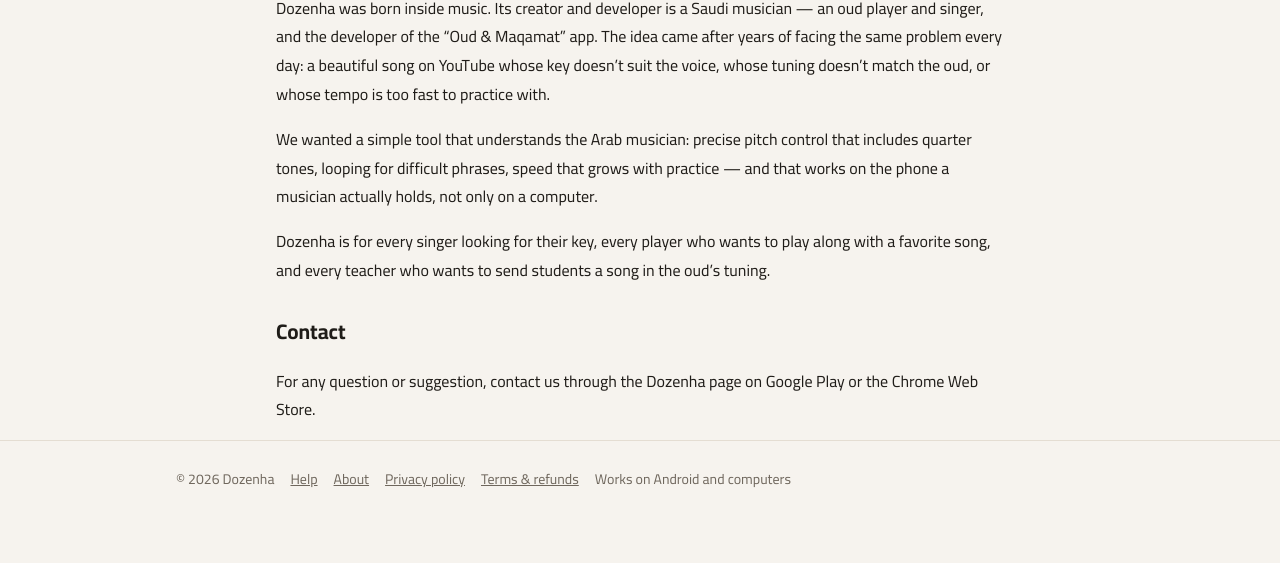
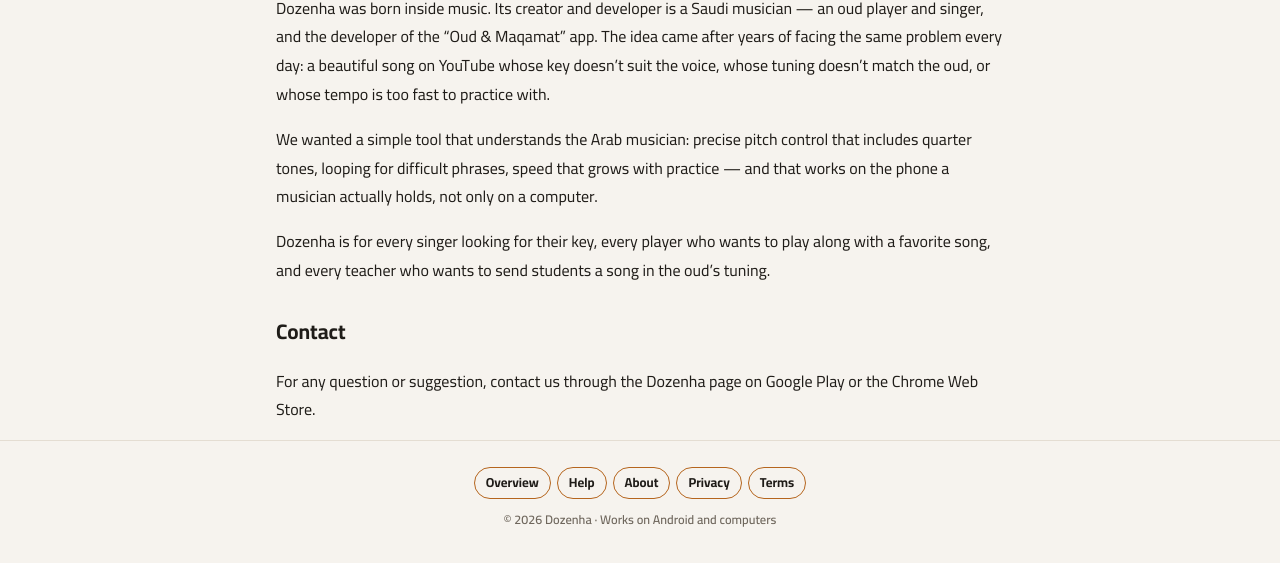
Before and after one commit to youbaju/dozenha, a plain HTML site: page about.html in a window 1280 px wide. Shown: the part 171-734 px from the top of the page. Drawn offline with Linux system fonts and the light colour scheme.

Commit message:
Site: hide app icon, add Overview

```diff
--- a/about.html
+++ b/about.html
@@ -70,8 +70,14 @@ footer a{color:var(--muted)}
 .from-app #langbtn{display:none!important}
 nav .links a{white-space:nowrap}:root[data-theme="dark"] .backapp{color:#1a120a!important}
 .from-app nav .wrap{gap:10px}.from-app nav .links{flex:1;min-width:0;overflow-x:auto;scrollbar-width:none;gap:12px}.from-app nav .links::-webkit-scrollbar{display:none}.from-app nav .links a{flex-shrink:0}.from-app .backapp{margin-inline-start:2px}
-.from-app nav .links{display:none!important}.from-app nav .brand{margin-inline-start:auto}
+.from-app nav .links{display:none!important}.from-app nav .brand{display:none!important}
 .in-app-wv #pricing,.in-app-wv a[href="#pricing"],.in-app-wv .hide-in-app{display:none!important}
+footer .wrap{display:flex!important;flex-direction:column;align-items:center;gap:10px}
+footer .flinks{display:flex;flex-wrap:nowrap;justify-content:center;gap:6px}
+footer .flinks a{display:inline-flex;align-items:center;justify-content:center;min-height:32px;padding:0 11px;border:1.5px solid var(--accent);border-radius:999px;color:var(--fg)!important;font-weight:700;font-size:13px;text-decoration:none!important;white-space:nowrap}
+footer .flinks a:hover{background:var(--accent);color:#fff!important}
+@media (max-width:420px){footer .flinks{gap:4px;flex-wrap:wrap;row-gap:6px}footer .flinks a{padding:0 8px;font-size:12px;min-height:30px}}
+footer .fmeta{color:var(--muted);font-size:12.5px;font-weight:600;text-align:center}
 </style>
 </head>
 <body class="lang-ar" data-title-ar="من نحن – دوزنها" data-title-en="About – Dozenha">
@@ -91,9 +97,9 @@ nav .links a{white-space:nowrap}:root[data-theme="dark"] .backapp{color:#1a120a!
 </main>
 
 <footer><div class="wrap">
-  <span>© 2026 <span class="ar">دوزنها</span><span class="en">Dozenha</span></span>
-  <a href="help.html"><span class="ar">الشرح</span><span class="en">Help</span></a><a href="about.html"><span class="ar">من نحن</span><span class="en">About</span></a><a href="privacy.html"><span class="ar">سياسة الخصوصية</span><span class="en">Privacy policy</span></a><a href="terms.html"><span class="ar">الشروط والاسترجاع</span><span class="en">Terms & refunds</span></a>
-  <span><span class="ar">يعمل على أندرويد والكمبيوتر</span><span class="en">Works on Android and computers</span></span>
+
+  <div class="flinks"><a href="index.html"><span class="ar">عن دوزنها</span><span class="en">Overview</span></a><a href="help.html"><span class="ar">الشرح</span><span class="en">Help</span></a><a href="about.html"><span class="ar">من نحن</span><span class="en">About</span></a><a href="privacy.html"><span class="ar">الخصوصية</span><span class="en">Privacy</span></a><a href="terms.html"><span class="ar">الشروط</span><span class="en">Terms</span></a></div>
+  <span class="fmeta">© 2026 <span class="ar">دوزنها · يعمل على أندرويد والكمبيوتر</span><span class="en">Dozenha · Works on Android and computers</span></span>
 </div></footer>
 <script>
 (function(){
```
Also changed, not shown: help.html (+10 -4 lines), index.html (+10 -4 lines), privacy.html (+10 -4 lines), terms.html (+10 -4 lines).
